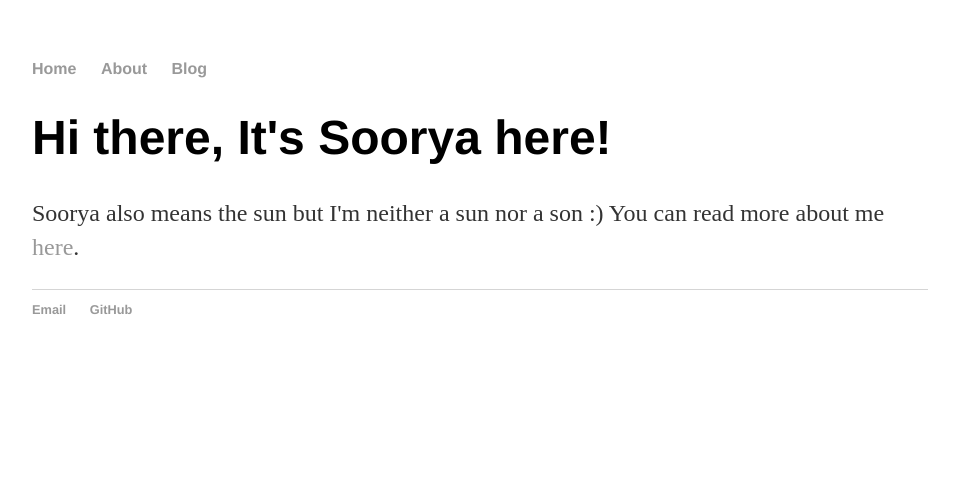
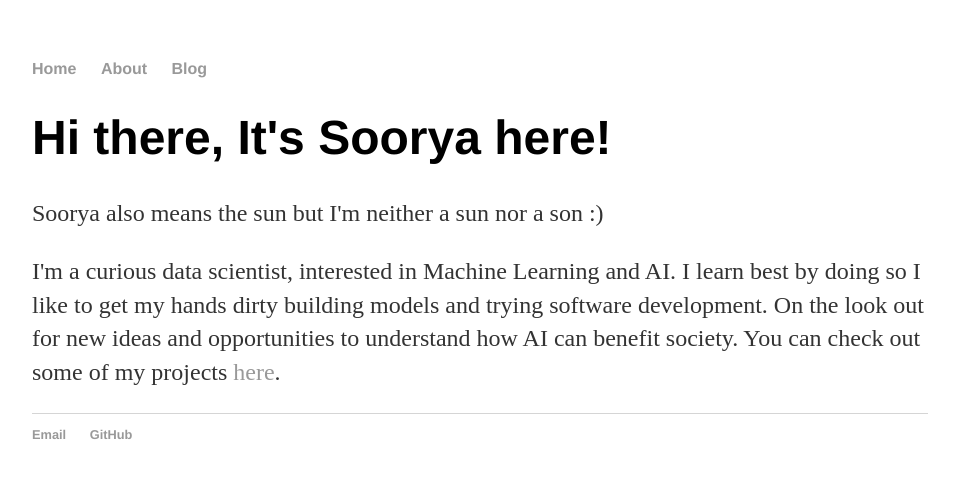
Before and after one commit to VRSoorya/vr_soorya.github.io, a Jekyll site: the page built from index.html, in a window 1280 px wide. Shown: the top 478 px of the page, without its empty margins (160-1115 px from the left). Built offline with Jekyll 4.4.1, drawn with Linux system fonts in a browser that asks for light colours.

Commit message:
Update index.html

```diff
--- a/index.html
+++ b/index.html
@@ -4,5 +4,10 @@ title: V R Soorya personal blog
 ---
 <div class="blurb">
 	<h1>Hi there, It's Soorya here!</h1>
-	<p>Soorya also means the sun but I'm neither a sun nor a son :) You can read more about me <a href="/about">here</a>.</p>
+	<p>Soorya also means the sun but I'm neither a sun nor a son :)</p>
+	<p>I'm a curious data scientist, interested in Machine Learning and AI.
+		I learn best by doing so I like to get my hands dirty building models and trying software development.
+		On the look out for new ideas and opportunities to understand how AI can benefit society.
+		You can check out some of my projects <a href="/about">here</a>.
+	</p>
 </div>
```
